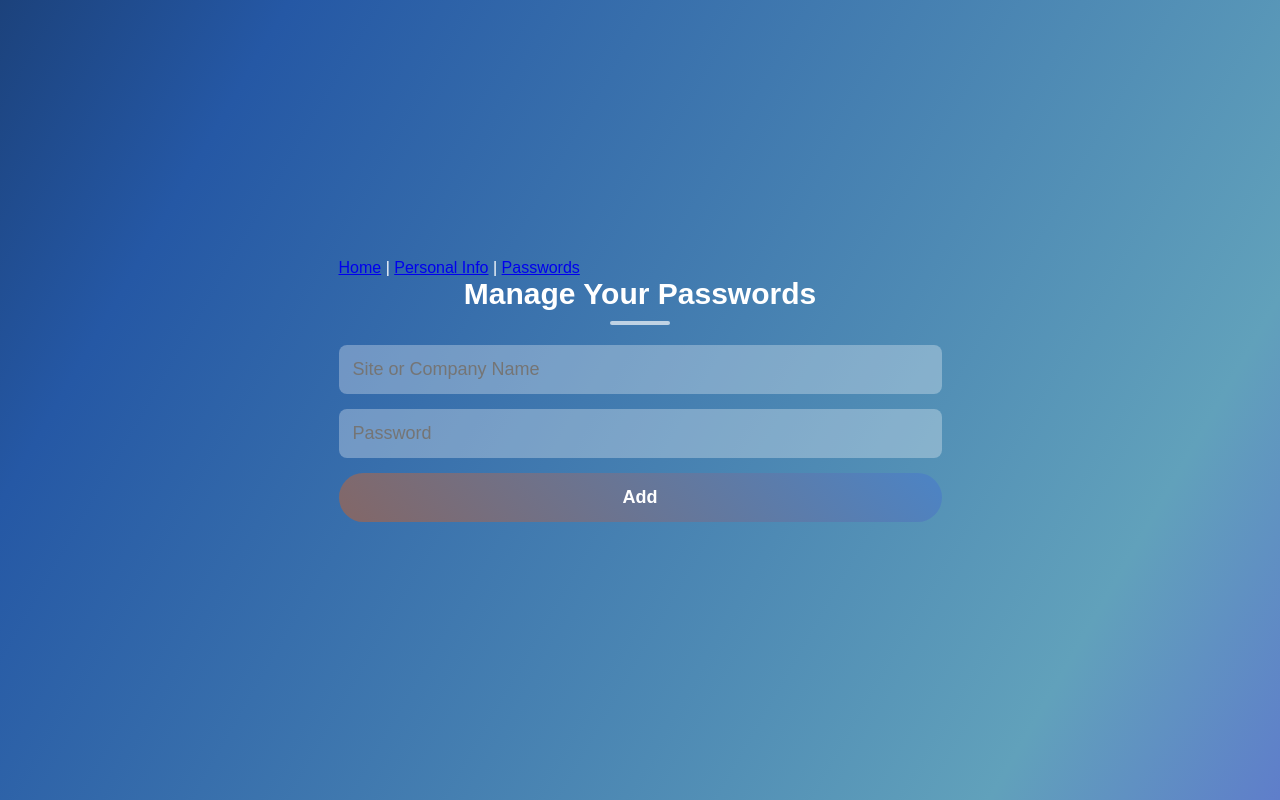
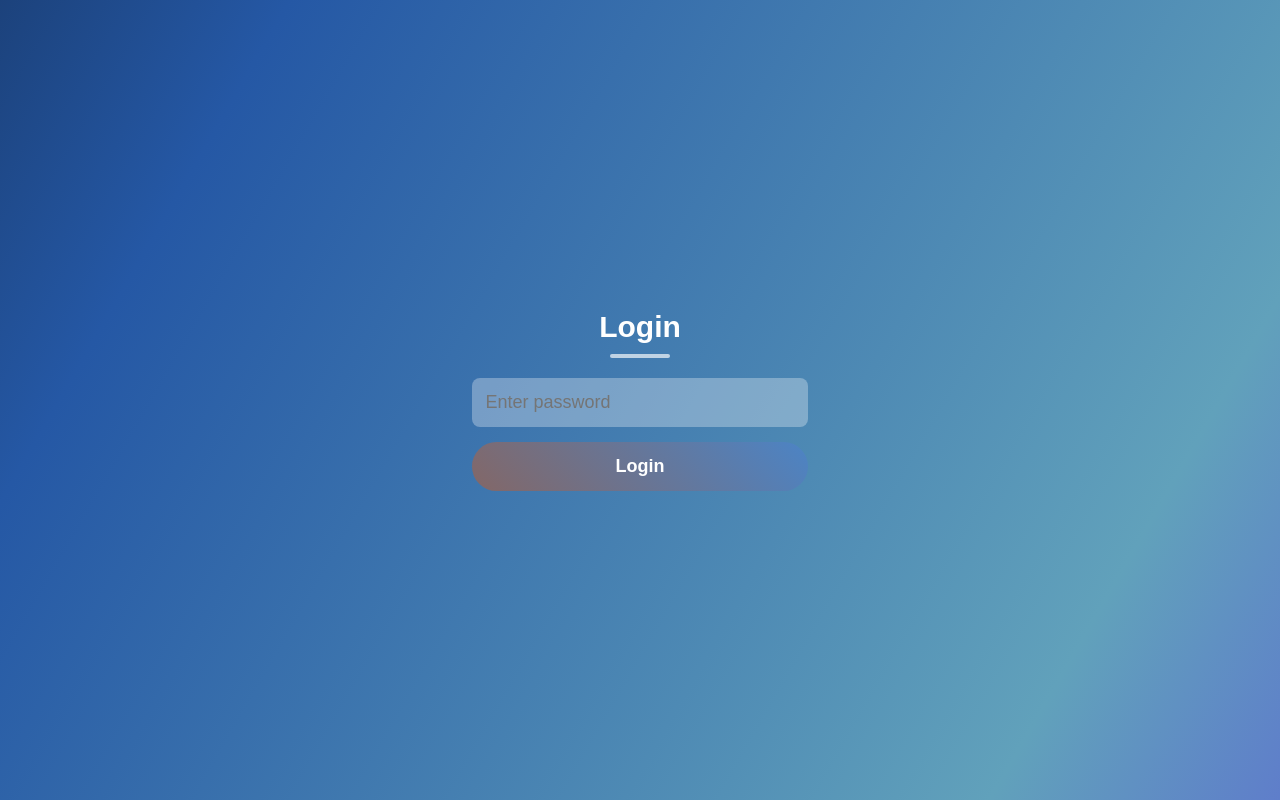
Before and after one commit to bokigolic/secureMe-app, a React (Create React App) app: page /passwords in a window 1280 px wide. Shown: the top 800 px of the page. Built offline with nearby package versions, Linux system fonts and the light colour scheme.

Commit message:
Work on password

```diff
--- a/src/App.js
+++ b/src/App.js
@@ -1,23 +1,35 @@
-import React from 'react';
-import { BrowserRouter as Router, Routes, Route, Link } from 'react-router-dom';
-import Home from './components/Home';
-import Passwords from './components/Paswords';
-//import PersonalInfo from './components/PersonalInfo';
-
+import React, { useState, useEffect } from "react";
+import { BrowserRouter as Router, Routes, Route } from "react-router-dom";
+import Home from "./components/Home";
+import PersonalInfo from "./components/PersonalInfo";
+import Passwords from "./components/Passwords";
+import Login from "./components/Login";
 
 function App() {
+  const [isLoggedIn, setIsLoggedIn] = useState(false);
+
+  useEffect(() => {
+    // Proveravamo da li je korisnik već ulogovan
+    const loggedInStatus = localStorage.getItem("isLoggedIn");
+    if (loggedInStatus === "true") {
+      setIsLoggedIn(true);
+    }
+  }, []);
+
   return (
     <Router>
       <div>
-        <nav>
-          <Link to="/">Home</Link> | <Link to="/personal-info">Personal Info</Link> |{' '}
-          <Link to="/passwords">Passwords</Link>
-        </nav>
-        <Routes>
-          <Route path="/" element={<Home />} />
-          {/*<Route path="/personal-info" element={<PersonalInfo />} />*/}
-          <Route path="/passwords" element={<Passwords />} />
-        </Routes>
+        {isLoggedIn ? (
+          <>
+            <Routes>
+              <Route path="/" element={<Home />} />
+              <Route path="/personal-info" element={<PersonalInfo />} />
+              <Route path="/passwords" element={<Passwords />} />
+            </Routes>
+          </>
+        ) : (
+          <Login setIsLoggedIn={setIsLoggedIn} />
+        )}
       </div>
     </Router>
   );
--- /dev/null
+++ b/src/components/Login.js
@@ -0,0 +1,30 @@
+import React, { useState } from "react";
+
+function Login({ setIsLoggedIn }) {
+  const [password, setPassword] = useState("");
+  const correctPassword = "mysecretpassword"; // Lozinka (kasnije se može šifrovati)
+
+  const handleLogin = () => {
+    if (password === correctPassword) {
+      setIsLoggedIn(true); // Ako je lozinka tačna, postavljamo login state na true
+      localStorage.setItem("isLoggedIn", "true"); // Čuvamo login status
+    } else {
+      alert("Incorrect password!");
+    }
+  };
+
+  return (
+    <div>
+      <h1>Login</h1>
+      <input
+        type="password"
+        placeholder="Enter password"
+        value={password}
+        onChange={(e) => setPassword(e.target.value)}
+      />
+      <button onClick={handleLogin}>Login</button>
+    </div>
+  );
+}
+
+export default Login;
--- a/src/components/PersonalInfo.js
+++ b/src/components/PersonalInfo.js
@@ -0,0 +1,47 @@
+import React, { useState, useEffect } from 'react';
+
+function PersonalInfo() {
+  const [info, setInfo] = useState({ name: '', surname: '' });
+
+  useEffect(() => {
+    const storedInfo = localStorage.getItem('personalInfo');
+    if (storedInfo) {
+      setInfo(JSON.parse(storedInfo));
+    }
+  }, []);
+
+  const handleChange = (e) => {
+    setInfo({ ...info, [e.target.name]: e.target.value });
+  };
+
+  const handleSave = () => {
+    localStorage.setItem('personalInfo', JSON.stringify(info));
+    alert('Personal information saved!');
+  };
+
+  return (
+    <div>
+      <h1>Personal Information</h1>
+      <input
+        type="text"
+        name="name"
+        placeholder="First Name"
+        value={info.name}
+        onChange={handleChange}
+      />
+      <input
+        type="text"
+        name="surname"
+        placeholder="Last Name"
+        value={info.surname}
+        onChange={handleChange}
+      />
+      <button onClick={handleSave}>Save</button>
+      <p>
+        <strong>Saved Info:</strong> {info.name} {info.surname}
+      </p>
+    </div>
+  );
+}
+
+export default PersonalInfo;
```
Also changed, not shown: public/manifest.json, src/components/Passwords.js (renamed from src/components/Paswords.js).
